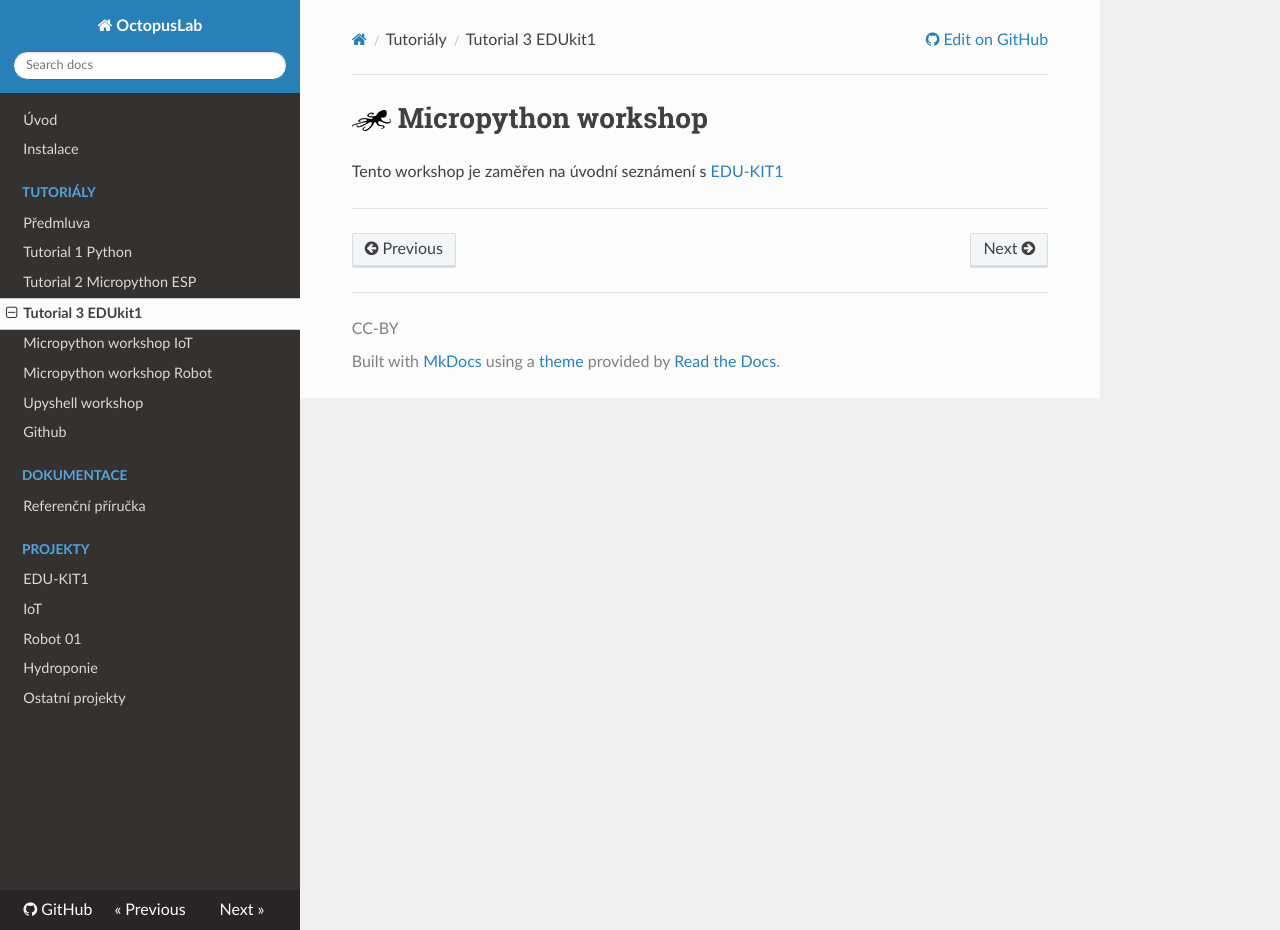
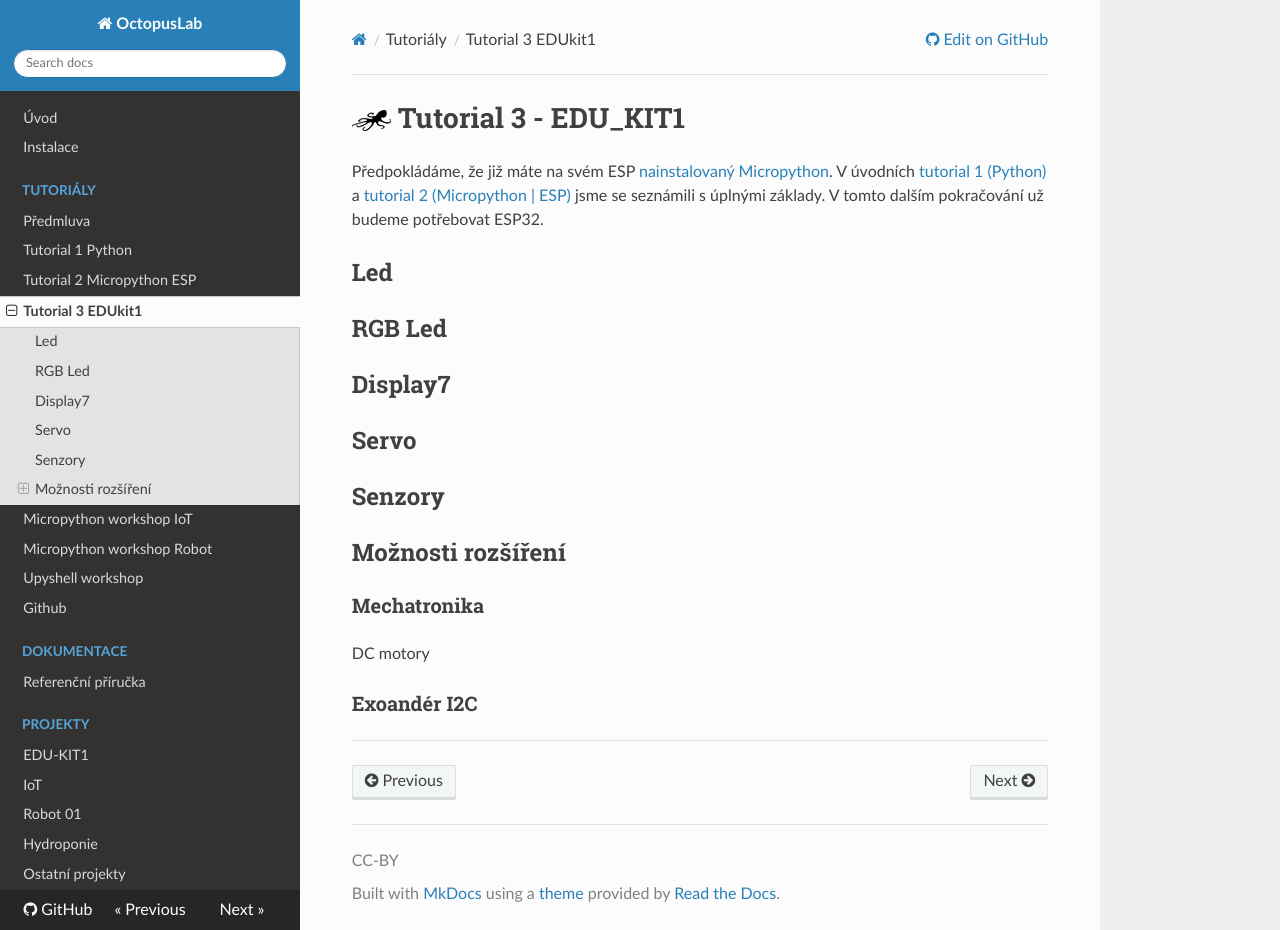
Before and after one commit to octopuslab-cz/docs_octopuslab_cz, an MkDocs documentation site: the page built from docs/tutorial3-edukit1.md, in a window 1280 px wide and 930 px high. Built offline with MkDocs 1.6.1, drawn with Linux system fonts in a browser that asks for light colours; nearby versions of some CDN libraries.

Commit message:
typo, img

```diff
--- a/docs/tutorial3-edukit1.md
+++ b/docs/tutorial3-edukit1.md
@@ -1,6 +1,27 @@
-# ![logo](img/logo_small.png) Micropython workshop
+# ![logo](img/logo_small.png) Tutorial 3 - EDU_KIT1
+
+Předpokládáme, že již máte na svém ESP [nainstalovaný Micropython](/install). V úvodních [tutorial 1 (Python)](/tutorial1-python) a [tutorial 2 (Micropython | ESP)](/tutorial2-micropython-esp) jsme se seznámili s úplnými základy. V tomto dalším pokračování už budeme potřebovat ESP32.
+
+## Led
+
+## RGB Led
+
+## Display7
+
+## Servo
+
+## Senzory
+
+## Možnosti rozšíření
+
+### Mechatronika
+
+DC motory
+
+### Exoandér I2C
 
 
-Tento workshop je zaměřen na úvodní seznámení s [EDU-KIT1](/p-edukit1)
+
+
 
 ---
```
Also changed, not shown: docs/github.md (+5 -0 lines), docs/index.md (+2 -0 lines), docs/proj-edukit1.md (+1 -3 lines), docs/tutorial1-python.md (+1 -1 lines).
